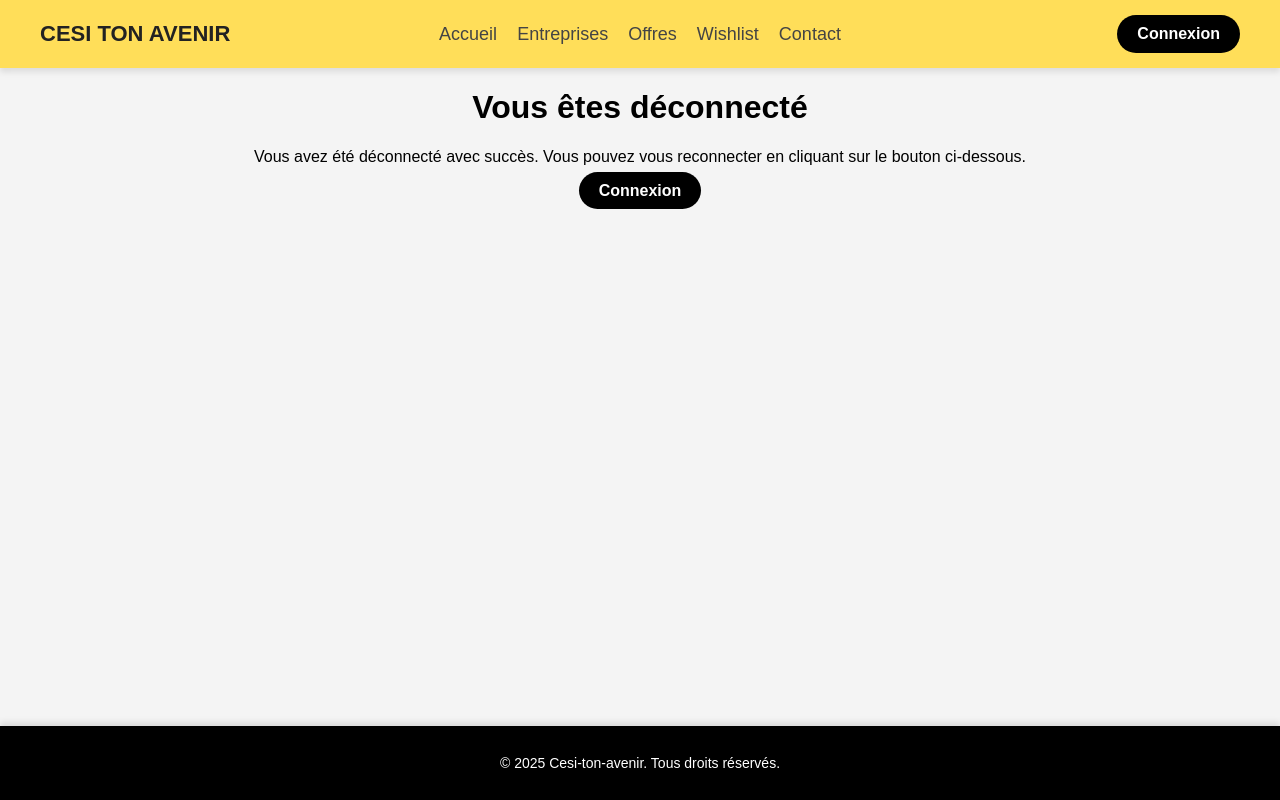
After one commit to AnasB27/Web, a PHP site: page /disconnect.html in a window 1280 px wide. The commit adds this page. Run offline with PHP 8.4, Linux system fonts and the light colour scheme.

Commit message:
Page Disconnect

```diff
--- a/assets/style.css
+++ b/assets/style.css
@@ -142,9 +142,12 @@ body {
     text-align: center;
 }
 
-.text-center a {
-    color: black;
+
+
+.yellow-text {
+    color: #ffde59;
 }
+
 
 .label {
     margin-left: 17%;
@@ -200,11 +203,58 @@ body {
     margin-top: 30px;
 }
 
+/* Import d'une police moderne */
+@import url('https://fonts.googleapis.com/css2?family=Poppins:wght@400;600&display=swap');
+
+body {
+    font-family: 'Poppins', sans-serif;
+    margin: 0;
+    padding: 0;
+    background-color: #f4f4f4;
+}
+
 .navbar {
+    position: relative;
+    display: flex;
+    justify-content: space-between;
+    align-items: center;
     background-color: #ffde59;
-    color: white;
-    padding: 20px 40px;
+    padding: 15px 40px;
     box-shadow: 0 4px 6px rgba(0, 0, 0, 0.1);
+}
+
+.titre {
+    font-size: 22px;
+    font-weight: 600;
+    color: #222;
+}
+
+.nav-links {
+    position: absolute;
+    display: flex;
+    left: 50%;
+    transform: translateX(-50%);
+    justify-content: center;
+    gap: 20px;
+}
+
+.nav-links a {
+    text-decoration: none;
+    font-size: 18px;
+    font-weight: 500;
+    color: #444;
+    transition: color 0.3s, transform 0.2s;
+}
+
+.nav-links a:hover {
+    color: black;
+    transform: scale(1.1);
+}
+
+.nav-links .active {
+    font-weight: 600;
+    color: black;
+    border-bottom: 2px solid black;
 }
 
 .auth {
@@ -213,26 +263,30 @@ body {
     gap: 15px;
 }
 
-.auth a {
+.auth-link:hover {
     color: black;
-    text-decoration: none;
-    font-size: 18px;
-    font-weight: 500;
 }
 
-.auth .btn {
+.auth-btn {
     background-color: black;
-    color: #ffde59;
+    color: white;
     padding: 10px 20px;
     border-radius: 25px;
+    font-weight: 600;
     text-decoration: none;
-    font-weight: 600;
-    transition: background-color 0.3s;
+    transition: background-color 0.3s, transform 0.2s;
 }
 
-.auth .btn:hover {
-    background-color: #ffb400;
+.auth-btn a{
+    color: white;
+    text-decoration: none;
 }
+
+.auth-btn:hover {
+    background-color: #424242;
+    transform: scale(1.05);
+}
+
 
 .input-bar {
     width: 100%;
@@ -332,6 +386,13 @@ body {
     font-size: 14px;
     margin-top: 40px;
     box-shadow: 0 -4px 6px rgba(0, 0, 0, 0.1);
+
+}
+
+#bottom-fix {
+    position: fixed;
+    bottom: 0;
+    width: 100%;
 }
 
 .insc-main {
--- /dev/null
+++ b/disconnect.html
@@ -0,0 +1,45 @@
+<!DOCTYPE html>
+<html lang="fr">
+
+<head>
+    <meta charset="UTF-8">
+    <meta name="author" content="Telmo Camilo Miranda">
+    <meta name="description" content="Venez saisir la meilleure offre du moment.">
+    <meta name="viewport" content="width=device-width, initial-scale=1.0">
+    <title>Cesi-ton-avenir</title>
+    <link rel="stylesheet" href="assets/style.css">
+</head>
+
+<body>
+    <header>
+        <div class="navbar">
+            <div class="titre">CESI TON AVENIR</div>
+
+            <nav class="nav-links">
+                <a href="#">Accueil</a>
+                <a href="#">Entreprises</a>
+                <a href="#">Offres</a>
+                <a href="#">Wishlist</a>
+                <a href="#">Contact</a>
+            </nav>
+
+            <div class="auth">
+                <a href="connexion.html" class="auth-btn">Connexion</a>
+            </div>
+        </div>
+    </header>
+
+    <main>
+        <div class="text-center">
+            <h1>Vous êtes déconnecté</h1>
+            <p>Vous avez été déconnecté avec succès. Vous pouvez vous reconnecter en cliquant sur le bouton ci-dessous.</p>
+            <a href="connexion.html" class="auth-btn">Connexion</a>
+        </div>
+
+    <footer id="bottom-fix" class="footer">
+        <p>&copy; 2025 Cesi-ton-avenir. Tous droits réservés.</p>
+    </footer>
+    <script src="assets/script.js"></script>
+</body>
+
+</html>
```
